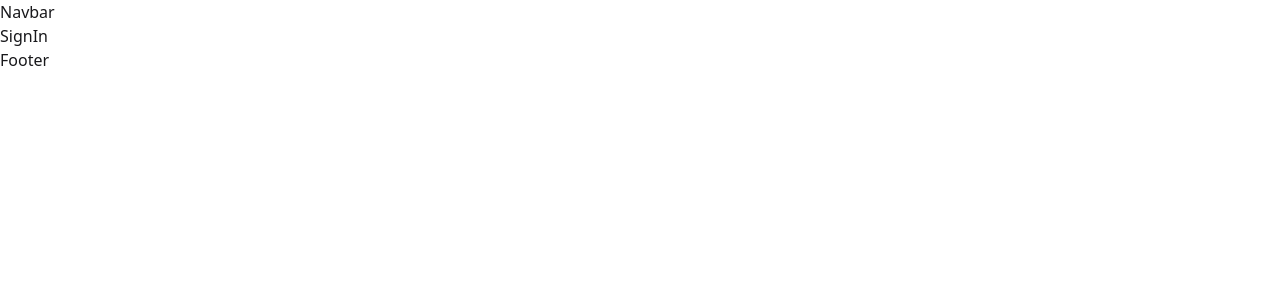
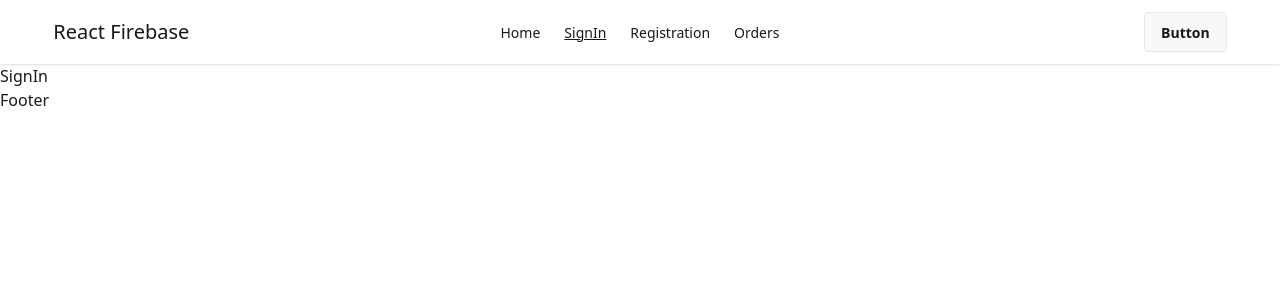
Before and after one commit to hamadismail/react-firebase-auth, a React (Vite) app: page /signin in a window 1280 px wide. Shown: the top 300 px of the page. Built offline with nearby package versions, Linux system fonts and the light colour scheme.

Commit message:
implement-navbar

```diff
--- a/src/components/Navbar.jsx
+++ b/src/components/Navbar.jsx
@@ -1,7 +1,69 @@
 import React from 'react';
+import { NavLink } from 'react-router';
+import '../styles/navbar.css';
 
 const Navbar = () => {
-  return <div>Navbar</div>;
+  const links = (
+    <>
+      <li>
+        <NavLink to="/">Home</NavLink>
+      </li>
+      <li>
+        <NavLink to="/signin">SignIn</NavLink>
+      </li>
+      <li>
+        <NavLink to="/registration">Registration</NavLink>
+      </li>
+      <li>
+        <NavLink to="/orders">Orders</NavLink>
+      </li>
+    </>
+  );
+
+  return (
+    <div className="bg-base-100 shadow-sm">
+      <div className="navbar p-0 w-11/12 mx-auto">
+        <div className="navbar-start">
+          <div className="dropdown">
+            <div
+              tabIndex={0}
+              role="button"
+              className="cursor-pointer btn btn-ghost lg:hidden p-0"
+            >
+              <svg
+                xmlns="http://www.w3.org/2000/svg"
+                className="h-5 w-5 mr-2"
+                fill="none"
+                viewBox="0 0 24 24"
+                stroke="currentColor"
+              >
+                {' '}
+                <path
+                  strokeLinecap="round"
+                  strokeLinejoin="round"
+                  strokeWidth="2"
+                  d="M4 6h16M4 12h8m-8 6h16"
+                />{' '}
+              </svg>
+            </div>
+            <ul
+              tabIndex={0}
+              className="menu menu-sm dropdown-content bg-base-100 rounded-box z-1 mt-3 w-52 p-2 shadow"
+            >
+              {links}
+            </ul>
+          </div>
+          <a className="cursor-pointer text-xl">React Firebase</a>
+        </div>
+        <div className="navbar-center hidden lg:flex">
+          <ul className="menu menu-horizontal px-1">{links}</ul>
+        </div>
+        <div className="navbar-end">
+          <a className="btn">Button</a>
+        </div>
+      </div>
+    </div>
+  );
 };
 
 export default Navbar;
--- /dev/null
+++ b/src/pages/Order.jsx
@@ -0,0 +1,7 @@
+import React from 'react';
+
+const Order = () => {
+  return <div>Order</div>;
+};
+
+export default Order;
--- a/src/routes/Routes.jsx
+++ b/src/routes/Routes.jsx
@@ -4,6 +4,7 @@ import Error from '../pages/Error';
 import Home from '../pages/Home';
 import SignIn from '../pages/SignIn';
 import Registration from '../pages/Registration';
+import Order from '../pages/Order';
 
 const router = createBrowserRouter([
   {
@@ -14,6 +15,7 @@ const router = createBrowserRouter([
       { index: true, Component: Home },
       { path: 'signin', Component: SignIn },
       { path: 'registration', Component: Registration },
+      { path: 'orders', Component: Order },
     ],
   },
 ]);
--- /dev/null
+++ b/src/styles/navbar.css
@@ -0,0 +1,3 @@
+a.active {
+  text-decoration: underline;
+}
```
